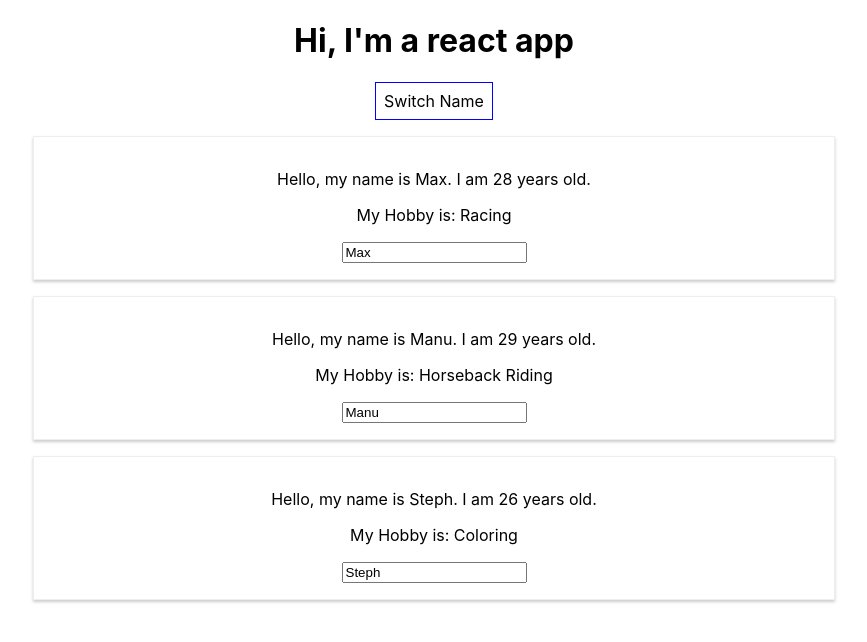
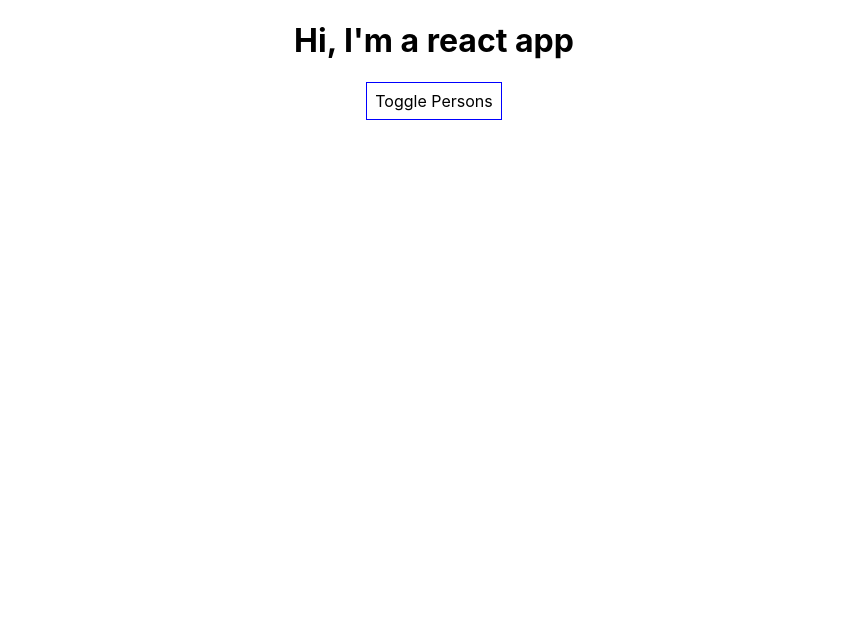
Before and after one commit to Chazuke/react-complete-guide, a React (Create React App) app: page / in a window 1280 px wide. Shown: the top 642 px of the page, without its empty margins (206-1073 px from the left). Built offline with nearby package versions, Linux system fonts and the light colour scheme.

Commit message:
Finished code at the end of Section 4

```diff
--- a/src/App.js
+++ b/src/App.js
@@ -3,32 +3,37 @@ import { useState } from 'react';
 import Person from './Person/Person';
 
 function App() {
+  // Define Initial State
   const [persons, setPersons] = useState([
-    { name: 'Max', age: 28 },
-    { name: 'Manu', age: 29 },
-    { name: 'Steph', age: 26 }
+    { id: 0, name: 'Max', age: 28 },
+    { id: 1, name: 'Manu', age: 29 },
+    { id: 2, name: 'Steph', age: 26 }
   ]);
+  const [showPersons, setShowPersons] = useState(false);
 
-  const updatePersonsName = (index, name) => {
-    let newPersons = [...persons];
-    newPersons[index].name = name;
+  // Update the name of the person with the given ID in state
+  const updatePersonsName = (id, name) => {
+    let newPersons = persons.slice();
+    newPersons.find(p => p.id === id).name = name;
     setPersons(newPersons);
   };
 
-  const updatePersonsAge = (index, age) => {
-    let newPersons = [...persons];
-    newPersons[index].age = age;
+  // Delete the person with the given ID in state
+  const deletePersonHandler = (id) => {
+    let newPersons = persons.slice();
+    newPersons.splice(newPersons.findIndex(p => p.id === id), 1);
     setPersons(newPersons);
+  }
+
+  // Handle input event from Person component
+  const onChangeHandler = (index, event) => {
+    updatePersonsName(index, event.target.value);
   };
 
-  const switchNameHandler = () => {
-    updatePersonsName(0, 'Maximilian');
-    updatePersonsAge(2, 37);
+  // Handle button click event in root App component
+  const togglePersonsHandler = (event) => {
+    setShowPersons(!showPersons);
   };
-
-  const onChangeHandler = (event) => {
-    updatePersonsName(1, event.target.value);
-  }
 
   const style = {
     backgroundColor: 'white',
@@ -36,30 +41,35 @@ function App() {
     border: '1px solid blue',
     padding: '8px',
     cursor: 'pointer'
+  };
+
+  let personsJSX = null;
+
+  // Toggle displaying list of Person components
+  if (showPersons) {
+    personsJSX = (
+      <div>
+        {persons.map((person, index) => {
+          return (
+            <Person
+              name={person.name}
+              age={person.age}
+              changed={(event) => onChangeHandler(person.id, event)}
+              click={() => deletePersonHandler(person.id)}
+              key={person.id} />
+          );
+        })}
+      </div>
+    );
   }
 
+  // Render App Component
   return (
     <div className="App">
       <h1>Hi, I'm a react app</h1>
-      <button style={style} onClick={switchNameHandler}>Switch Name</button>
-      <Person
-        name={persons[0].name}
-        age={persons[0].age}
-        onClickHandler={() => updatePersonsName(0, 'Max0')}
-        changed={onChangeHandler} >My Hobby is: Racing</Person>
-      <Person
-        name={persons[1].name}
-        age={persons[1].age}
-        onClickHandler={switchNameHandler}
-        changed={onChangeHandler} >My Hobby is: Horseback Riding</Person>
-      <Person
-        name={persons[2].name}
-        age={persons[2].age}
-        updateAgeHandler={updatePersonsAge}
-        onClickHandler={() => { updatePersonsName(0, 'Max2'); updatePersonsAge(2, 27); }}
-        changed={onChangeHandler} >My Hobby is: Coloring</Person>
+      <button style={style} onClick={togglePersonsHandler}>Toggle Persons</button>
+      {personsJSX}
     </div >
-    //React.createElement('div', {className: 'App' }, React.createElement('h1', null, 'Hi, I\'m a react app!'))
   );
 }
 
--- a/src/Person/Person.js
+++ b/src/Person/Person.js
@@ -3,7 +3,7 @@ import './Person.css';
 const Person = (props) => {
     return (
         <div className="Person">
-            <p onClick={props.onClickHandler}>Hello, my name is {props.name}. I am {props.age} years old.</p>
+            <p onClick={props.click}>Hello, my name is {props.name}. I am {props.age} years old.</p>
             <p>{props.children}</p>
             <input type="text" onChange={props.changed} value={props.name} />
         </div>
```
